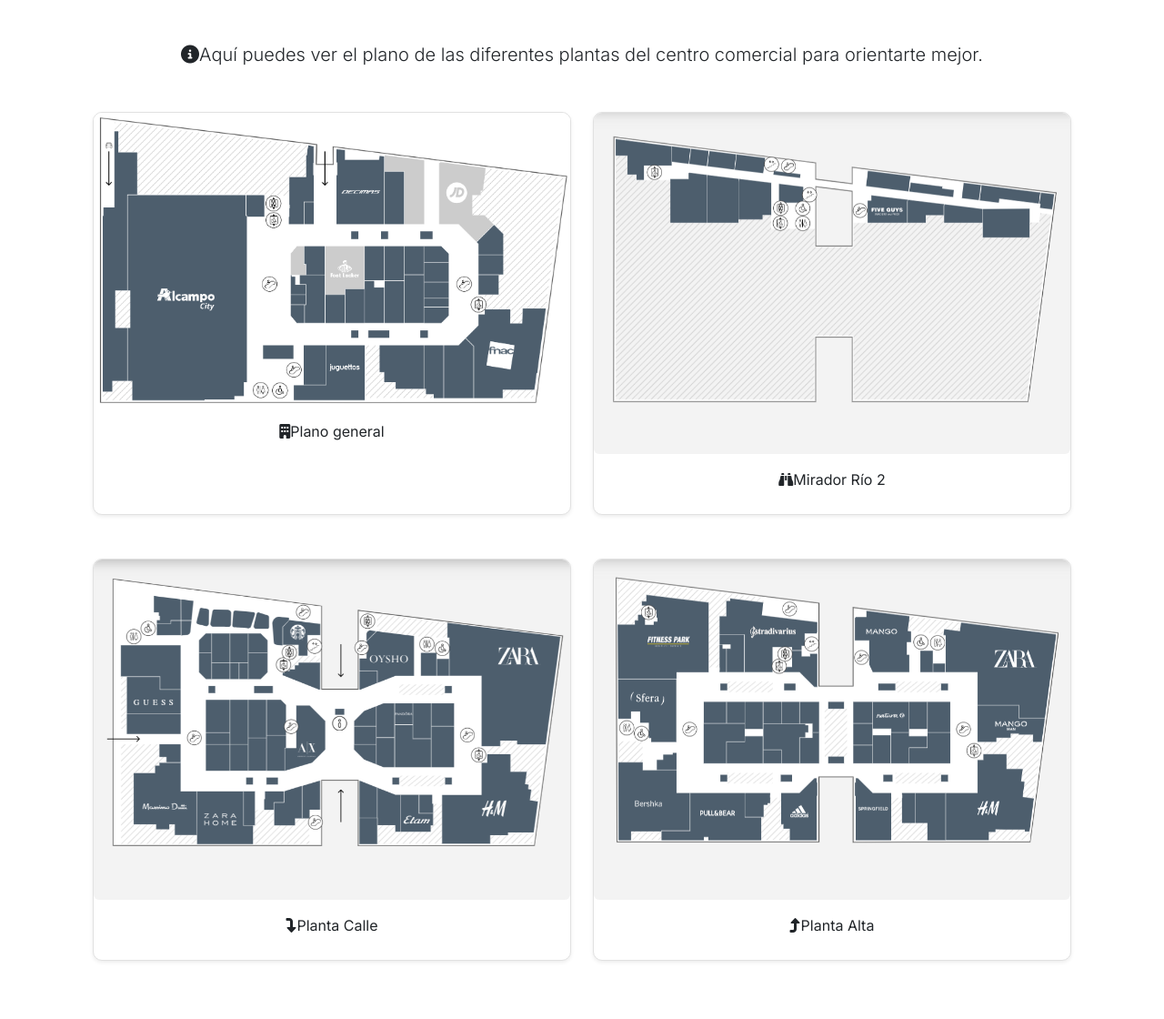
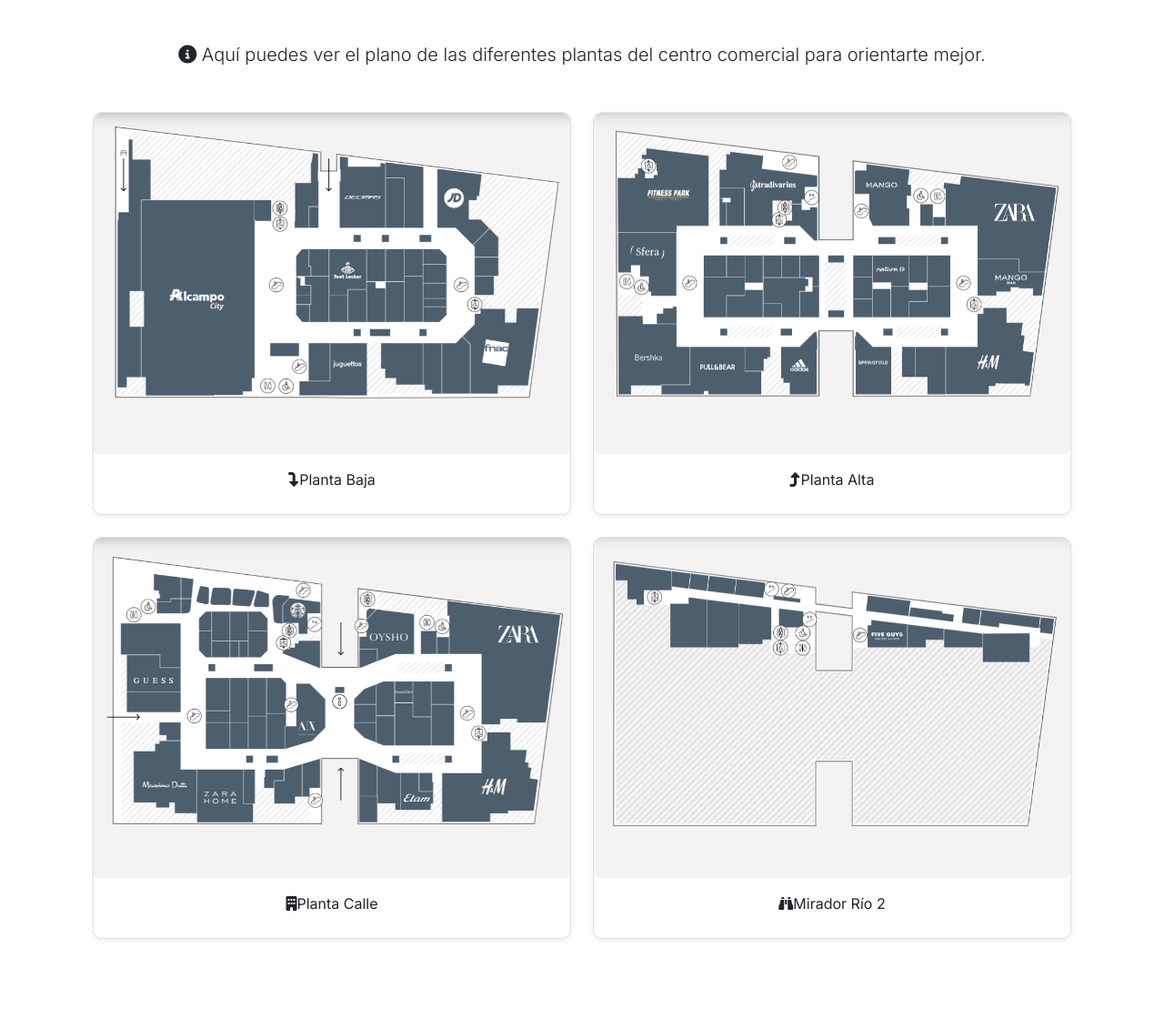
Before and after one commit to ChaoAlarcon/Proyecto---3---Centro-comercial-ENTREGA-PROYECTO-, a plain HTML site: page plano-centro.html in a window 1280 px wide. Shown: the part 180-1300 px from the top of the page at 91% size. Drawn offline with nearby package versions, Linux system fonts and the light colour scheme.

Commit message:
Actualizar plano centro

```diff
--- a/plano-centro.html
+++ b/plano-centro.html
@@ -66,40 +66,59 @@
     <!-- Contenido principal -->
     <main role="main" tabindex="-1" class="container my-5 plano-main">
       <section class="text-center">
-      <h1 class="mb-5 text-center fw-bold text-primary"><i class="fas fa-map-marked-alt mr-2"></i> Plano del Centro Comercial</h1>
-      <p class="lead mb-5 plano-lead"><i class="fas fa-info-circle mr-2"></i>Aquí puedes ver el plano de las diferentes plantas del centro comercial para orientarte mejor.</p>
-      <div class="row justify-content-center mb-4">
-        <div class="col-md-6 mb-4">
+      <!-- Título principal del plano -->
+      <h1 class="mb-5 text-center fw-bold text-primary">
+        <i class="fas fa-map-marked-alt mr-2"></i> Plano del Centro Comercial
+      </h1>
+      <!-- Descripción introductoria -->
+      <p class="lead mb-5 plano-lead">
+        <i class="fas fa-info-circle mr-2"></i>
+        Aquí puedes ver el plano de las diferentes plantas del centro comercial para orientarte mejor.
+      </p>
+
+      <!-- Grid 2x2 para las plantas -->
+      <div class="row justify-content-center">
+        <!-- Tarjeta: Planta Baja -->
+        <div class="col-md-6 col-lg-6 mb-4">
         <div class="card shadow-sm plano-card h-100">
-          <img src="Imágenes/plano-centro.png" class="card-img-top img-fluid rounded plano-img" alt="Plano del Centro Comercial Plaza Río 2">
+          <img src="Imágenes/PlantaBaja.png" class="card-img-top img-fluid rounded plano-img" alt="Plano del Centro Comercial Plaza Río 2">
           <div class="card-body">
-          <p class="card-text font-weight-bold plano-card-text"><i class="fas fa-building mr-2"></i>Plano general</p>
+          <p class="card-text font-weight-bold plano-card-text">
+            <i class="fas fa-level-down-alt mr-2"></i>Planta Baja
+          </p>
           </div>
         </div>
         </div>
-        <div class="col-md-6 mb-4">
+        <!-- Tarjeta: Planta Alta -->
+        <div class="col-md-6 col-lg-6 mb-4">
+        <div class="card shadow-sm plano-card h-100">
+          <img src="Imágenes/PlantaAlta.png" class="card-img-top img-fluid rounded plano-img" alt="Plano de la planta alta">
+          <div class="card-body">
+          <p class="card-text font-weight-bold plano-card-text">
+            <i class="fas fa-level-up-alt mr-2"></i>Planta Alta
+          </p>
+          </div>
+        </div>
+        </div>
+        <!-- Tarjeta: Planta Calle -->
+        <div class="col-md-6 col-lg-6 mb-4">
+        <div class="card shadow-sm plano-card h-100">
+          <img src="Imágenes/PlantaCalle.png" class="card-img-top img-fluid rounded plano-img" alt="Plano de la planta calle">
+          <div class="card-body">
+          <p class="card-text font-weight-bold plano-card-text">
+            <i class="fas fa-building mr-2"></i>Planta Calle
+          </p>
+          </div>
+        </div>
+        </div>
+        <!-- Tarjeta: Mirador Río 2 -->
+        <div class="col-md-6 col-lg-6 mb-4">
         <div class="card shadow-sm plano-card h-100">
           <img src="Imágenes/MiradorRio2.png" class="card-img-top img-fluid rounded plano-img" alt="Plano del Mirador Río 2">
           <div class="card-body">
-          <p class="card-text font-weight-bold plano-card-text"><i class="fas fa-binoculars mr-2"></i>Mirador Río 2</p>
-          </div>
-        </div>
-        </div>
-      </div>
-      <div class="row justify-content-center mb-4">
-        <div class="col-md-6 mb-4">
-        <div class="card shadow-sm plano-card h-100">
-          <img src="Imágenes/PlantaCalle.png" class="card-img-top img-fluid rounded plano-img" alt="Plano de la planta calle">
-          <div class="card-body">
-          <p class="card-text font-weight-bold plano-card-text"><i class="fas fa-level-down-alt mr-2"></i>Planta Calle</p>
-          </div>
-        </div>
-        </div>
-        <div class="col-md-6 mb-4">
-        <div class="card shadow-sm plano-card h-100">
-          <img src="Imágenes/PlantaAlta.png" class="card-img-top img-fluid rounded plano-img" alt="Plano de la planta alta">
-          <div class="card-body">
-          <p class="card-text font-weight-bold plano-card-text"><i class="fas fa-level-up-alt mr-2"></i>Planta Alta</p>
+          <p class="card-text font-weight-bold plano-card-text">
+            <i class="fas fa-binoculars mr-2"></i>Mirador Río 2
+          </p>
           </div>
         </div>
         </div>
```
